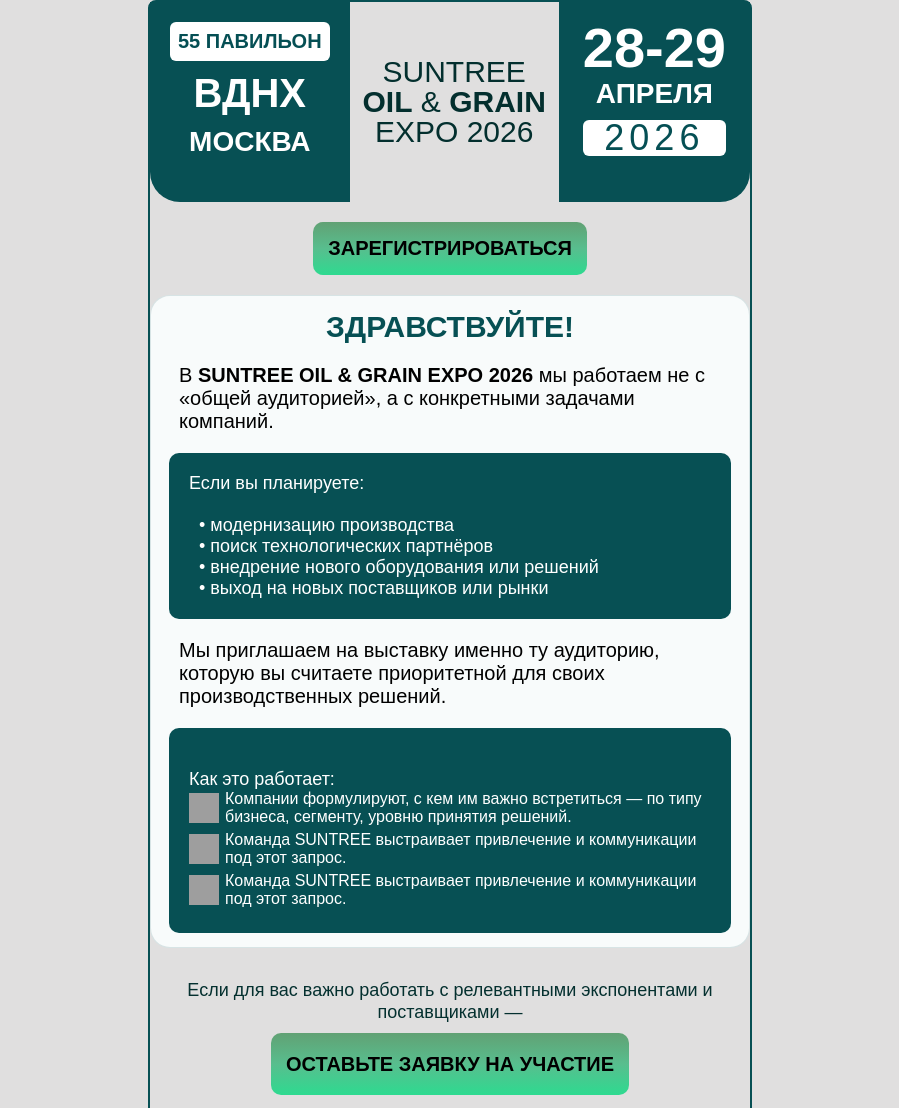
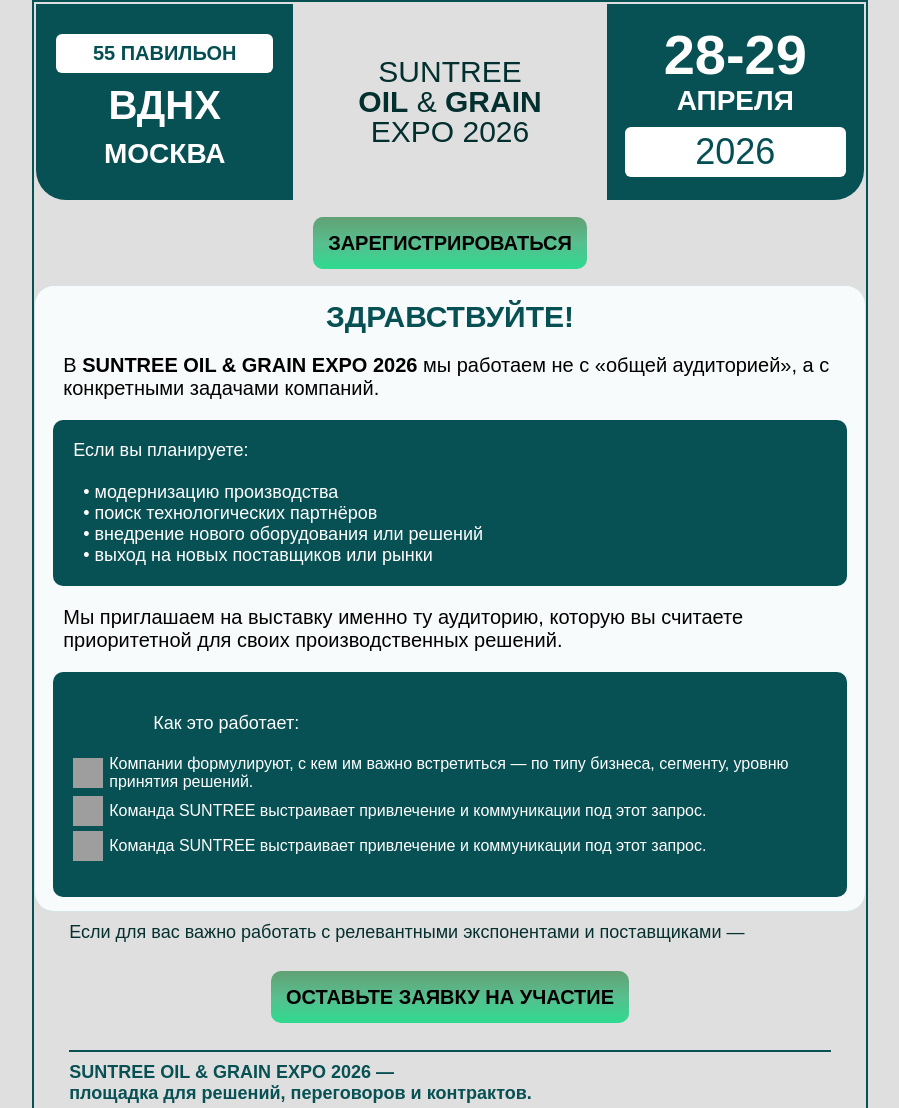
Before and after one commit to DecoMinerals/mailing, a plain HTML site: page index.html in a window 1280 px wide. Shown: the top 1108 px of the page, without its empty margins (190-1089 px from the left). Drawn offline with Linux system fonts and the light colour scheme; grey boxes are pictures that could not be loaded.

Commit message:
table верстка

```diff
--- a/index.html
+++ b/index.html
@@ -22,172 +22,84 @@
         margin: 0 auto;
       "
     >
-      <div>
-        <div align="center" style="padding: 0px 0; margin: 0 auto">
-          <!-- ОБЕРТКА -->
-          <div
-            style="
-              background: #e0dfdf;
-              border-radius: 8px;
-              padding: 0;
-              border: 2px solid #075054;
-              width: 600px;
-            "
+      <table
+        align="center"
+        cellpadding="0"
+        cellspacing="0"
+        style="background: #e0dfdf; padding: 0; border: 2px solid #075054; width: 600px;"
       >
         <!-- ШАПКА -->
-            <div
+        <tr>
+          <td colspan="3" style="height: 200px;">
+            <table width="100%" height="100%">
+              <tr>
+                <td
                   style="
-                height: 200px;
-                display: flex;
-                justify-content: space-between;
-              "
-            >
-              <div
-                style="
-                  height: 200px;
+                    height: 100%;
                     background: #075054;
                     width: 200px;
                     border-radius: 0 0 0 30px;
                     padding: 20px;
                     box-sizing: border-box;
+                    text-align: center;
                   "
                 >
-                <div style="width: max-content; margin: 0 auto">
-                  <div
-                    style="
-                      background: white;
-                      color: #054f54;
-                      padding: 8px;
-                      border-radius: 6px;
-                      text-align: center;
-                      text-transform: uppercase;
-                      font-size: 20px;
-                      font-weight: bold;
-                    "
-                  >
+                  <div style="background: white; color: #054f54; padding: 8px; border-radius: 6px; font-size: 20px; font-weight: bold; text-transform: uppercase;">
                     55 павильон
                   </div>
-                  <div
-                    style="
-                      color: white;
-                      text-align: center;
-                      text-transform: uppercase;
-                      margin-top: 10px;
-                      font-size: 40px;
-                      font-weight: bold;
-                    "
-                  >
+                  <div style="color: white; font-size: 40px; font-weight: bold; margin-top: 10px; text-transform: uppercase;">
                     ВДНХ
                   </div>
-                  <div
-                    style="
-                      color: white;
-                      text-align: center;
-                      text-transform: uppercase;
-                      margin-top: 10px;
-                      font-size: 28px;
-                      font-weight: bold;
-                    "
-                  >
+                  <div style="color: white; font-size: 28px; font-weight: bold; margin-top: 10px; text-transform: uppercase;">
                     Москва
                   </div>
-                </div>
-              </div>
-              <div
+                </td>
+
+                <td
+                  style="height: 100%; width: 221px; color: #032f2e; font-size: 30px; font-weight: normal; text-align: center; line-height: 1; padding: 10px;"
+                >
+                  SUNTREE <br />
+                  <span style="font-weight: bold">OIL</span> &amp;
+                  <span style="font-weight: bold">GRAIN</span><br />
+                  EXPO 2026
+                </td>
+
+                <td
                   style="
-                  height: 200px;
-                  width: 221px;
-                  display: flex;
-                  align-items: center;
-                "
-              >
-                <div
-                  style="
-                    color: #032f2e;
-                    text-align: center;
-                    text-transform: uppercase;
-                    font-size: 30px;
-                    font-weight: normal;
-                    line-height: 1;
-                    margin: 0 auto;
-                    padding: 10px;
-                  "
-                >
-                  suntree <br />
-                  <span style="font-weight: bold">oil</span> &
-                  <span style="font-weight: bold">grain</span><br />
-                  expo 2026
-                </div>
-              </div>
-              <div
-                style="
-                  height: 200px;
+                    height: 100%;
                     background: #075054;
                     width: 200px;
                     border-radius: 0 0 30px 0;
                     padding: 18px;
                     box-sizing: border-box;
+                    text-align: center;
                   "
                 >
-                <div style="width: max-content; margin: 0 auto">
-                  <div
-                    style="
-                      color: white;
-                      text-align: center;
-                      text-transform: uppercase;
-                      font-size: 56px;
-                      font-weight: bold;
-                      line-height: 1;
-                    "
-                  >
+                  <div style="color: white; font-size: 56px; font-weight: bold; line-height: 1; text-transform: uppercase;">
                     28-29
                   </div>
-                  <div
-                    style="
-                      color: white;
-                      text-align: center;
-                      text-transform: uppercase;
-                      margin-top: 2px;
-                      font-size: 28px;
-                      font-weight: bold;
-                    "
-                  >
+                  <div style="color: white; font-size: 28px; font-weight: bold; margin-top: 2px; text-transform: uppercase;">
                     Апреля
                   </div>
-                  <div
-                    style="
-                      background: white;
-                      color: #054f54;
-                      padding: 4px;
-                      padding-top: 0px;
-                      padding-bottom: 0px;
-                      border-radius: 6px;
-                      text-align: center;
-                      text-transform: uppercase;
-                      font-size: 36px;
-                      font-weight: normal;
-                      margin-top: 10px;
-                      line-height: 1;
-                      letter-spacing: 5px;
-                    "
-                  >
+                  <div style="background: white; color: #054f54; padding: 4px; border-radius: 6px; font-size: 36px; font-weight: normal; margin-top: 10px; text-transform: uppercase;">
                     2026
                   </div>
-                </div>
-              </div>
-            </div>
-            <div style="width: 100%; display: flex; justify-content: center">
+                </td>
+              </tr>
+            </table>
+          </td>
+        </tr>
+<tr style="height: 30px;"></tr>
+        <!-- КНОПКА -->
+        <tr>
+          <td colspan="3" style="text-align: center;">
             <a
               href="https://stevent.ru/events/suntree-oil-grain-expo-2026#register"
               target="_blank"
               style="
                 margin: 20px auto;
                 color: black;
-                  background: linear-gradient(
-                    rgba(97, 161, 116, 1),
-                    rgba(88, 190, 142, 1),
-                    rgba(46, 218, 144, 1)
-                  );
+                background: linear-gradient(rgba(97, 161, 116, 1), rgba(88, 190, 142, 1), rgba(46, 218, 144, 1));
                 padding: 15px;
                 border-radius: 10px;
                 text-decoration: none;
@@ -197,53 +109,26 @@
             >
               ЗАРЕГИСТРИРОВАТЬСЯ
             </a>
-            </div>
-            <table
-              width="100%"
-              cellpadding="0"
-              cellspacing="0"
-              border="0"
-              style="margin: 0 0 22px 0"
-            >
+          </td>
+        </tr>
+<tr style="height: 30px;"></tr>
+
+        <!-- СЕКЦИЯ ЗДРАВСТВУЙТЕ -->
         <tr>
-                <td
-                  style="
-                    background: #f8fbfb;
-                    padding: 14px 18px;
-                    border-radius: 20px;
-                    border: 1px solid #07505422;
-                  "
-                >
+          <td colspan="3" style="background: #f8fbfb; padding: 14px 18px; border-radius: 20px; border: 1px solid #07505422;">
             <div
-                    style="
-                      font-size: 30px;
-                      font-weight: bold;
-                      text-align: center;
-                      margin: 0 auto;
-                      color: rgba(7, 80, 84, 1);
-                    "
+              style="font-size: 30px; font-weight: bold; text-align: center; color: rgba(7, 80, 84, 1); margin: 0 auto;"
             >
               ЗДРАВСТВУЙТЕ!
             </div>
 
             <p style="font-size: 20px; padding-left: 10px">
-                    В <b>SUNTREE OIL & GRAIN EXPO 2026</b> мы работаем не с
-                    «общей аудиторией», а с конкретными задачами компаний.
+              В <b>SUNTREE OIL & GRAIN EXPO 2026</b> мы работаем не с «общей аудиторией», а с конкретными задачами компаний.
             </p>
-                  <div
-                    style="
-                      background: #075054;
-                      padding: 20px;
-                      border-radius: 10px;
-                    "
-                  >
+
+            <div style="background: #075054; padding: 20px; border-radius: 10px;">
               <pre
-                      style="
-                        margin: 0;
-                        color: white;
-                        font-family: Arial, Helvetica, sans-serif;
-                        font-size: 18px;
-                      "
+                style="margin: 0; color: white; font-family: Arial, Helvetica, sans-serif; font-size: 18px;"
               >
 Если вы планируете:
 
@@ -253,77 +138,47 @@
   • выход на новых поставщиков или рынки</pre
               >
             </div>
+
             <p style="font-size: 20px; padding-left: 10px">
-                    Мы приглашаем на выставку именно ту аудиторию, которую вы
-                    считаете приоритетной для своих производственных решений.
+              Мы приглашаем на выставку именно ту аудиторию, которую вы считаете приоритетной для своих производственных решений.
             </p>
-                  <div
-                    style="
-                      background: #075054;
-                      padding: 20px;
-                      border-radius: 10px;
-                    "
+
+            <div style="background: #075054; padding: 20px; border-radius: 10px;">
+              <p
+                style="margin: 0; color: white; font-family: Arial, Helvetica, sans-serif; font-size: 18px; width: 100%; white-space: pre-wrap; word-wrap: break-word;"
               >
-                    <p
-                      style="
-                        margin: 0;
-                        color: white;
-                        font-family: Arial, Helvetica, sans-serif;
-                        font-size: 18px;
-                        width: 100%;
-                        white-space: pre-wrap;
-                        word-wrap: break-word;
-                      "
-                    >
-<span style=" color: white;
-                        font-family: Arial, Helvetica, sans-serif;
-                        font-size: 18px;">Как это работает:</span>
-<div style="display: flex; justify-content: start; align-items: center; gap: 6px; margin-bottom: 5px;">
+                <span style="color: white; font-family: Arial, Helvetica, sans-serif; font-size: 18px;">Как это работает:</span>
+                <div style="margin-bottom: 5px; display: flex; align-items: center; gap: 6px;">
                   <img src="https://s3.twcstorage.ru/fee620fd-suntree/formailng/1.png" width="30" height="30">
-    <span style="color: white"> Компании формулируют, с кем им важно встретиться — по типу бизнеса, сегменту, уровню принятия решений.</span>
+                  <span style="color: white">Компании формулируют, с кем им важно встретиться — по типу бизнеса, сегменту, уровню принятия решений.</span>
                 </div>
-<div style="display: flex; justify-content: start; align-items: center; gap: 6px; margin-bottom: 5px;">
+                <div style="margin-bottom: 5px; display: flex; align-items: center; gap: 6px;">
                   <img src="https://s3.twcstorage.ru/fee620fd-suntree/formailng/2.png" width="30" height="30">
-    <span style="color: white"> Команда SUNTREE выстраивает привлечение и коммуникации под этот запрос.</span>
+                  <span style="color: white">Команда SUNTREE выстраивает привлечение и коммуникации под этот запрос.</span>
                 </div>
-<div style="display: flex; justify-content: start; align-items: center; gap: 6px; margin-bottom: 5px;">
+                <div style="margin-bottom: 5px; display: flex; align-items: center; gap: 6px;">
                   <img src="https://s3.twcstorage.ru/fee620fd-suntree/formailng/3.png" width="30" height="30">
-    <span style="color: white"> Команда SUNTREE выстраивает привлечение и коммуникации под этот запрос.</span>
+                  <span style="color: white">Команда SUNTREE выстраивает привлечение и коммуникации под этот запрос.</span>
                 </div>
+              </p>
             </div>
           </td>
         </tr>
-            </table>
 
         <!-- КОНТЕНТ -->
-            <div>
-              <div
-                style="
-                  padding: 10px 35px;
-                  color: #04302f;
-                  font-size: 16px;
-                  line-height: 1.6;
-                "
-              >
-                <p style="margin: 0 0 5px 0; font-size: 18px; line-height: 1.2;
-">
-                  Если для вас важно работать с релевантными экспонентами и
-                  поставщиками —
+        <tr>
+          <td colspan="3" style="padding: 10px 35px; color: #04302f; font-size: 16px; line-height: 1.6;">
+            <p style="font-size: 18px; line-height: 1.2; margin: 0 0 5px 0">
+              Если для вас важно работать с релевантными экспонентами и поставщиками —
             </p>
-                <div
-                  style="width: 100%; display: flex; justify-content: center"
-                >
+<p style="height: 5px;"></p>            <div style="width: 100%; text-align: center;">
               <a
                 href="https://stevent.ru/events/suntree-oil-grain-expo-2026#register"
                 target="_blank"
                 style="
                   margin: 5px auto;
                   color: black;
-                      background: linear-gradient(
-                        rgba(97, 161, 116, 1),
-                        rgba(88, 190, 142, 1),
-                        rgba(46, 218, 144, 1)
-                      );
+                  background: linear-gradient(rgba(97, 161, 116, 1), rgba(88, 190, 142, 1), rgba(46, 218, 144, 1));
                   padding: 15px;
                   border-radius: 10px;
                   text-decoration: none;
@@ -333,55 +188,33 @@
               >
                 ОСТАВЬТЕ ЗАЯВКУ НА УЧАСТИЕ
               </a>
-                </div>
+            </div>            <p style="height: 5px;"></p>
+
+
+
             <hr style="border: 1px solid #075054; margin-top: 10px" />
 
             <p
-                  style="
-                    margin: 10px 0 10px 0;
-                    font-size: 18px;
-                    font-weight: bold;
-                    color: rgba(7, 80, 84, 1);
-                    line-height: 1.2;
-                  "
+              style="margin: 10px 0 10px 0; font-size: 18px; font-weight: bold; color: rgba(7, 80, 84, 1); line-height: 1.2;"
             >
-                  SUNTREE OIL & GRAIN EXPO 2026 — <br />площадка для решений,
-                  переговоров и контрактов.
+              SUNTREE OIL & GRAIN EXPO 2026 — <br />площадка для решений, переговоров и контрактов.
             </p>
             <hr style="border: 1px solid #075054; margin-top: 10px" />
-              </div>
-            </div>
+          </td>
+        </tr>
+
         <!-- ФУТЕР -->
-            <div
-              style="
-                height: 200px;
-                display: flex;
-                justify-content: space-between;
-                width: 600px;
-              "
-            >
-              <div
-                style="
-                  height: 200px;
-                  background: #075054;
-                  width: 200px;
-                  border-radius: 30px 0 0 0;
-                  padding: 20px;
-                  box-sizing: border-box;
-                "
-              >
+        <tr>
+          <td colspan="3" style="height: 200px; text-align: center;">
+            <table width="100%" cellpadding="0" cellspacing="0">
+              <tr>
+                <td style="height: 200px; background: #075054; width: 200px; border-radius: 30px 0 0 0; padding: 20px;">
                   <a href="https://stevent.ru" target="_blank">
-               <img src="https://s3.twcstorage.ru/fee620fd-suntree/formailng/logo.png">
+                    <img src="https://s3.twcstorage.ru/fee620fd-suntree/formailng/logo.png" />
                   </a>
-              </div>
-              <div
-                style="
-                  height: 200px;
-                  width: 221px;
-                  display: flex;
-                  align-items: center;
-                  background: #075054;
-                "
+                </td>
+                <td
+                  style="height: 240px; width: 221px; display: flex; align-items: center; background: #075054; text-align: center; color: white;"
                 >
                   <div
                   style="
@@ -448,32 +281,25 @@
                     >
                   </span>
                 </div>
+                </td>
+                <td
+                  style="height: 200px; background: #075054; width: 200px; border-radius: 0 30px 0 0; padding: 18px; box-sizing: border-box; text-align: center;"
+                >
+                  <a
+                    href="https://stevent.ru/events/suntree-oil-grain-expo-2026#register"
+                    style="text-decoration: none;"
+                    target="_blank"
+                  >
+                    <span style="font-size: 12px; color: white;">ЗАРЕГИСТРИРУЙТЕСЬ</span>
+                    <img src="https://s3.twcstorage.ru/fee620fd-suntree/formailng/qr.svg" width="126" height="126" />
+                    <span style="font-size: 12px; color: white;">ВХОД БЕСПЛАТНЫЙ</span>
+                  </a>
+                </td>
+              </tr>
+            </table>
+          </td>
+        </tr>
+      </table>
     </div>
-              <div
-                style="
-                  height: 200px;
-                  background: #075054;
-                  width: 200px;
-                  border-radius: 0 30px 0 0;
-                  padding: 18px;
-                  box-sizing: border-box;
-                "
-              >
-            <a href="https://stevent.ru/events/suntree-oil-grain-expo-2026#register" style="text-decoration: none;" target="_blank">
-              <span style="font-size: 12px; color: white; text-align: center; text-decoration: none;">ЗАРЕГИСТРИРУЙТЕСЬ</span>
-<img src="https://s3.twcstorage.ru/fee620fd-suntree/formailng/qr.svg" width="126" height="126">
-<span style="font-size: 12px; color: white; text-align: center; text-decoration: none;">ВХОД БЕСПЛАТНЫЙ</span>
-</a>
-                </div>
-              </div>
-            </div>
-            <!-- /ФУТЕР -->
-          </div>
-
-          <!-- /ОБЕРТКА -->
-        </div>
-      </div>
-    </div>
-    <!-- /ФОН ПИСЬМА -->
   </body>
 </html>
```
Lines whose indentation alone changed are shown as unchanged.
